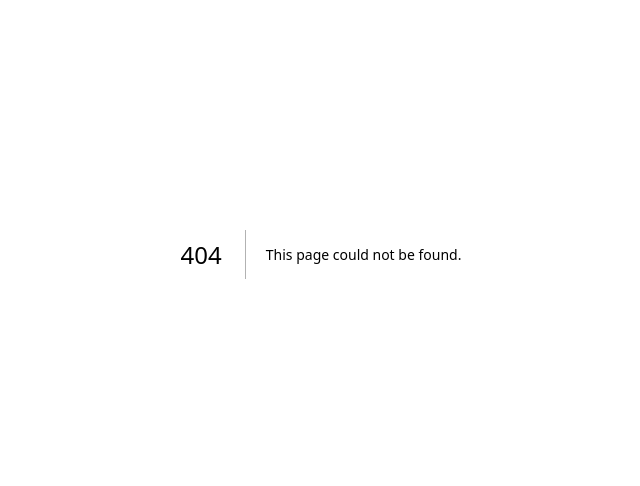
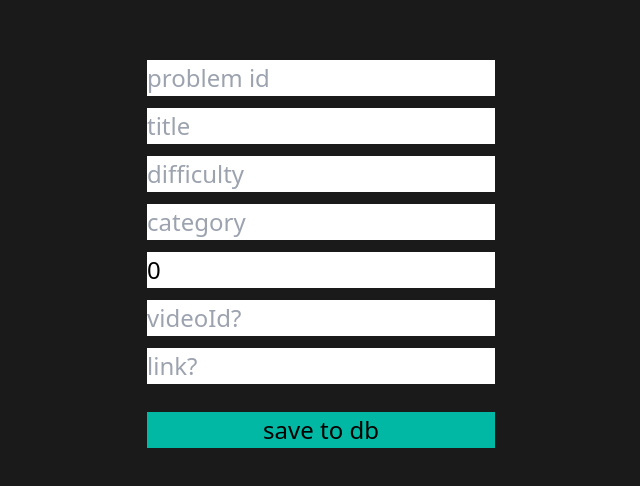
Before and after one commit to AlisonMsk/leet-clone, a Next.js app: page /new-problem in a window 1280 px wide. Before the commit this address had no page. Shown: the part 146-632 px from the top of the page, without its empty margins (319-959 px from the left). Built offline with nearby package versions, Linux system fonts and the light colour scheme; no server answers.

Commit message:
Cria pagina de cadastro de desafios

```diff
--- /dev/null
+++ b/src/pages/new-problem/index.tsx
@@ -0,0 +1,114 @@
+import { firestore } from "@/firebase/firebase";
+import { doc, setDoc } from "firebase/firestore";
+
+import React, { useState } from "react";
+
+type NewProblemProps = {};
+
+const INPUTS_INITIAL_VALUE = {
+  id: "",
+  title: "",
+  difficulty: "",
+  category: "",
+  videoId: "",
+  link: "",
+  order: 0,
+  likes: 0,
+  dislikes: 0,
+};
+
+const NewProblem: React.FC<NewProblemProps> = () => {
+  const [inputs, setInputs] = useState(INPUTS_INITIAL_VALUE);
+
+  const handleInputChange = (e: React.ChangeEvent<HTMLInputElement>) => {
+    setInputs((prev) => ({ ...prev, [e.target.name]: e.target.value }));
+  };
+
+  const handleSubmit = async (e: React.FormEvent<HTMLFormElement>) => {
+    e.preventDefault();
+    if (!inputs.id || !inputs.title || !inputs.difficulty || !inputs.category) {
+      alert("fill all mandatory fields");
+      return;
+    }
+    const newProblem = {
+      ...inputs,
+      order: Number(inputs.order),
+    };
+    try {
+      await setDoc(doc(firestore, "problems", inputs.id), newProblem);
+      setInputs(INPUTS_INITIAL_VALUE);
+      alert("saved to db");
+    } catch (error) {
+      alert("failed to save on db");
+    }
+  };
+
+  return (
+    <main className="flex bg-dark-layer-2 min-h-screen justify-center">
+      <form
+        style={{
+          display: "flex",
+          flexDirection: "column",
+          alignItems: "center",
+          gap: 12,
+          fontSize: 24,
+          alignSelf: "center",
+        }}
+        onSubmit={handleSubmit}
+      >
+        <input
+          value={inputs.id}
+          onChange={handleInputChange}
+          type="text"
+          placeholder="problem id"
+          name="id"
+        />
+        <input
+          value={inputs.title}
+          onChange={handleInputChange}
+          type="text"
+          placeholder="title"
+          name="title"
+        />
+        <input
+          value={inputs.difficulty}
+          onChange={handleInputChange}
+          type="text"
+          placeholder="difficulty"
+          name="difficulty"
+        />
+        <input
+          value={inputs.category}
+          onChange={handleInputChange}
+          type="text"
+          placeholder="category"
+          name="category"
+        />
+        <input
+          value={inputs.order}
+          onChange={handleInputChange}
+          type="number"
+          placeholder="order"
+          name="order"
+        />
+        <input
+          value={inputs.videoId}
+          onChange={handleInputChange}
+          type="text"
+          placeholder="videoId?"
+          name="videoId?"
+        />
+        <input
+          value={inputs.link}
+          onChange={handleInputChange}
+          type="text"
+          placeholder="link?"
+          name="link?"
+        />
+        <button className="bg-olive w-full mt-4">save to db</button>
+      </form>
+    </main>
+  );
+};
+
+export default NewProblem;
```
